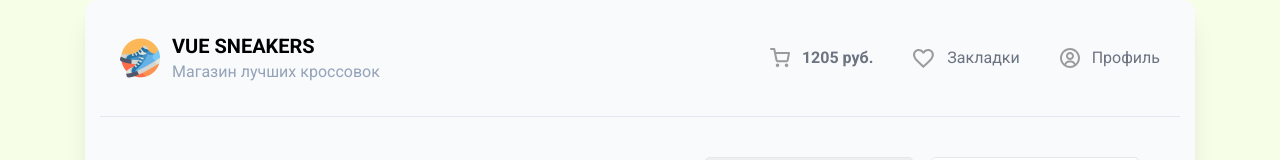
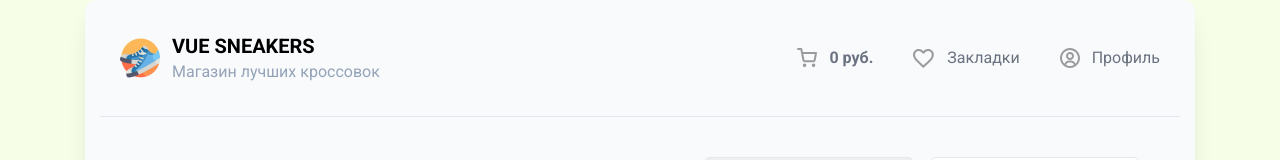
Before and after one commit to it2konst/vue-sneakers, a Vue app: page / in a window 1280 px wide. Shown: the top 160 px of the page. Built offline with nearby package versions, Linux system fonts and the light colour scheme; no server answers.

Commit message:
totalPrice to Cart added

```diff
--- a/src/App.vue
+++ b/src/App.vue
@@ -1,5 +1,5 @@
 <script setup>
-import { onMounted, reactive, ref, watch, provide } from 'vue'
+import { onMounted, reactive, ref, watch, provide, computed } from 'vue'
 import axios from 'axios'
 
 import Drawer from './components/Drawer.vue'
@@ -10,6 +10,9 @@ const items = ref([])
 const cart = ref([])
 
 const drawerOpen = ref(false)
+
+const totalPrice = computed(() => cart.value.reduce((acc, item) => acc + item.price, 0))
+const vatPrice = computed(() => Math.round((totalPrice.value * 5) / 100))
 
 const toggleDrawer = () => {
     drawerOpen.value = !drawerOpen.value
@@ -118,19 +121,27 @@ provide('cart', { cart, toggleDrawer, addToCart, removeFromCart })
 </script>
 
 <template>
-  <!-- <Transition name="drawer"> -->
-  <Drawer v-if="drawerOpen" @toggleDrawer="toggleDrawer" />
-  <!-- </Transition> -->
+    <Drawer
+        v-if="drawerOpen"
+        @toggleDrawer="toggleDrawer"
+        :totalPrice="totalPrice"
+        :vatPrice="vatPrice"
+    />
 
     <div class="container m-auto rounded-xl shadow-xl mt-14 bg-slate-50">
-    <Header @toggleDrawer="toggleDrawer" />
+        <Header :totalPrice="totalPrice" @toggleDrawer="toggleDrawer" />
 
         <div class="p-4 md:p-10">
             <div class="flex flex-wrap justify-center lg:justify-between items-center">
-        <h2 class="text-3xl font-bold text-xl sm:text-2xl mb-4 mr-4 md:mb-8">Все кроссовки</h2>
+                <h2 class="text-3xl font-bold text-xl sm:text-2xl mb-4 mr-4 md:mb-8">
+                    Все кроссовки
+                </h2>
 
                 <div class="flex flex-wrap gap-4 mb-8 justify-center lg:justify-between">
-          <select @change="onChangeSelect" class="py-2 px-4 border rounded-md outline-none">
+                    <select
+                        @change="onChangeSelect"
+                        class="py-2 px-4 border rounded-md outline-none"
+                    >
                         <option value="name">По названию</option>
                         <option value="price">По цене (по возрастанию)</option>
                         <option value="-price">По цене (по убыванию)</option>
--- a/src/components/Drawer.vue
+++ b/src/components/Drawer.vue
@@ -3,6 +3,11 @@ import { onMounted, onBeforeUnmount } from 'vue'
 
 import DrawerHead from './DrawerHead.vue'
 import CartItemList from './CartItemList.vue'
+
+defineProps({
+    totalPrice: Number,
+    vatPrice: Number,
+})
 
 const emit = defineEmits(['toggleDrawer'])
 
@@ -29,13 +34,13 @@ onBeforeUnmount(() => {
             <div class="flex gap-2">
                 <span>Итого:</span>
                 <div class="flex-1 border-b border-dashed"></div>
-        <b>12990 ₽</b>
+                <b>{{ totalPrice }} ₽</b>
             </div>
 
             <div class="flex gap-2">
                 <span>Налог 5%</span>
                 <div class="flex-1 border-b border-dashed"></div>
-        <b>900 ₽</b>
+                <b>{{ vatPrice }} ₽</b>
             </div>
 
             <button
--- a/src/components/Header.vue
+++ b/src/components/Header.vue
@@ -1,4 +1,8 @@
 <script setup>
+defineProps({
+    totalPrice: Number,
+})
+
 const emit = defineEmits(['toggleDrawer'])
 </script>
 
@@ -19,7 +23,7 @@ const emit = defineEmits(['toggleDrawer'])
                 class="flex items-center cursor-pointer gap-3 text-gray-500 hover:text-black"
             >
                 <img src="/cart.svg" alt="Cart" />
-        <b>1205 руб.</b>
+                <b>{{ totalPrice }} руб.</b>
             </li>
             <li
                 class="flex items-center cursor-pointer gap-3 text-sm sm:text-base text-gray-500 hover:text-black"
```
Also changed, not shown: .prettierrc.json. Lines whose indentation alone changed are shown as unchanged.
